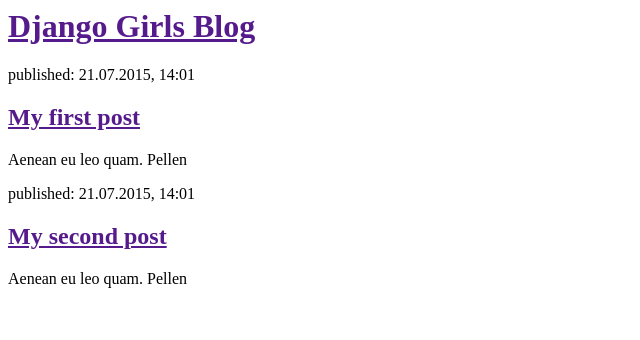
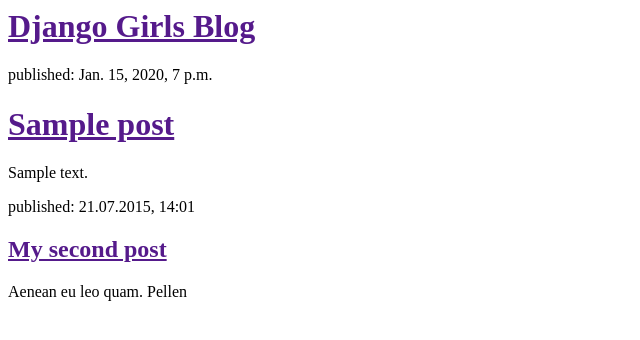
Before and after one commit to djangogirl/my-first-blog, a Django app: template blog/templates/blog/post_list.html in a window 1280 px wide. Shown: the top 340 px of the page, without its empty margins (0-640 px from the left). Run offline with Django 3.2, Linux system fonts and the light colour scheme; the template is opened without the code that fills it: values that come from a table or form of the project are taken from there, others are empty; tables that the repository leaves empty hold one stand-in row (values such as "Sample post").

Commit message:
Modified templates to display posts from database.

```diff
--- a/blog/models.py
+++ b/blog/models.py
@@ -1,5 +1,6 @@
 from django.db import models
 from django.utils import timezone
+from django.shortcuts import render
 
 
 class Post(models.Model):
--- a/blog/templates/blog/post_list.html
+++ b/blog/templates/blog/post_list.html
@@ -4,11 +4,16 @@
 	</head>
 	<div>
 		<h1><a href="">Django Girls Blog</a></h1>
+	</div>
 
-		<p>published: 21.07.2015, 14:01</p>
-		<h2><a href="">My first post</a></h2>
-		<p>Aenean eu leo quam. Pellen</p>
-
+	{% for post in posts %}
+		<div>
+			<p>published: {{ post.published_date }}</p>
+			<h1><a href="">{{ post.title }}</a></h1>
+			<p>{{ post.text}}</p>
+		</div>
+	{% endfor%}
+	<div>
 		<p>published: 21.07.2015, 14:01</p>
 		<h2><a href="">My second post</a></h2>
 		<p>Aenean eu leo quam. Pellen</p>
--- /dev/null
+++ b/blog/view.py
@@ -0,0 +1,4 @@
+from django.shortcuts import render
+
+def post_list(request):
+	return render(request, 'blog/plst_list.html',{})
--- a/blog/views.py
+++ b/blog/views.py
@@ -1,5 +1,8 @@
 from django.shortcuts import render
+from django.utils import timezone
+from .models import Post
 
 
 def post_list(request):
+	posts=Post.objects.filter(published_date__lte=timezone.now()).order_by('published_date')
 	return render(request, 'blog/post_list.html',{})
```
